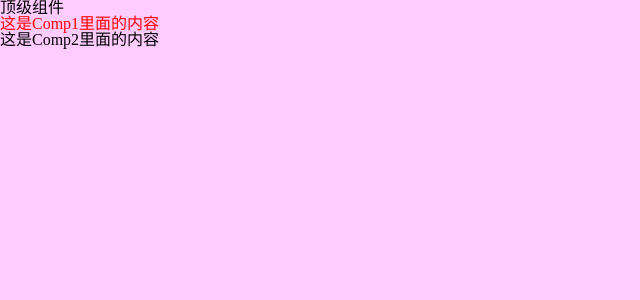
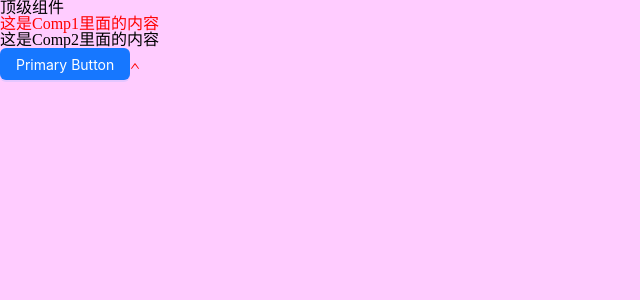
Before and after one commit to Jojo-Force/lege-management, a React (Vite) app: page / in a window 1280 px wide. Shown: the top 300 px of the page, without its empty margins (0-640 px from the left). Built offline with nearby package versions, Linux system fonts and the light colour scheme.

Commit message:
1.Antd初步引入

```diff
--- a/package.json
+++ b/package.json
@@ -10,6 +10,8 @@
     "preview": "vite preview"
   },
   "dependencies": {
+    "@ant-design/icons": "^6.1.0",
+    "antd": "^5.27.6",
     "react": "^18.2.0",
     "react-dom": "^18.2.0",
     "react-redux": "^7.2.8",
--- a/src/App.tsx
+++ b/src/App.tsx
@@ -1,6 +1,10 @@
 import { useState } from 'react'
 import Comp1 from "@/components/Comp1"
 import Comp2 from "@/components/Comp2"
+
+import { UpOutlined } from '@ant-design/icons';
+import { Button } from 'antd';
+
 
 function App() {
   const [count, setCount] = useState(0)
@@ -10,6 +14,8 @@ function App() {
         顶级组件
         <Comp1/>
         <Comp2/>
+        <Button type="primary">Primary Button</Button>
+        <UpOutlined style={{ fontSize:'10px',color:'red'}}/>
       </div>
   )
 }
```
Also changed, not shown: 1 other file (tests, documents, lock files or other folders).
